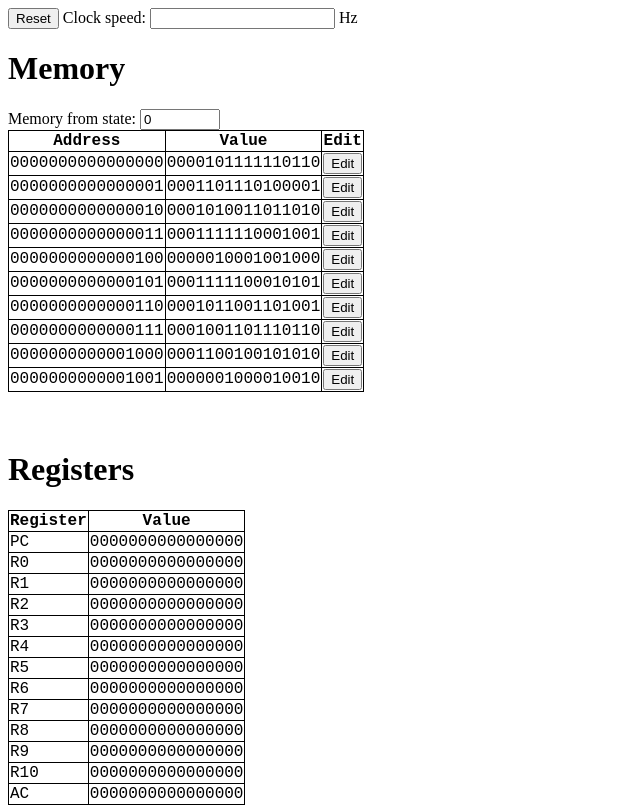
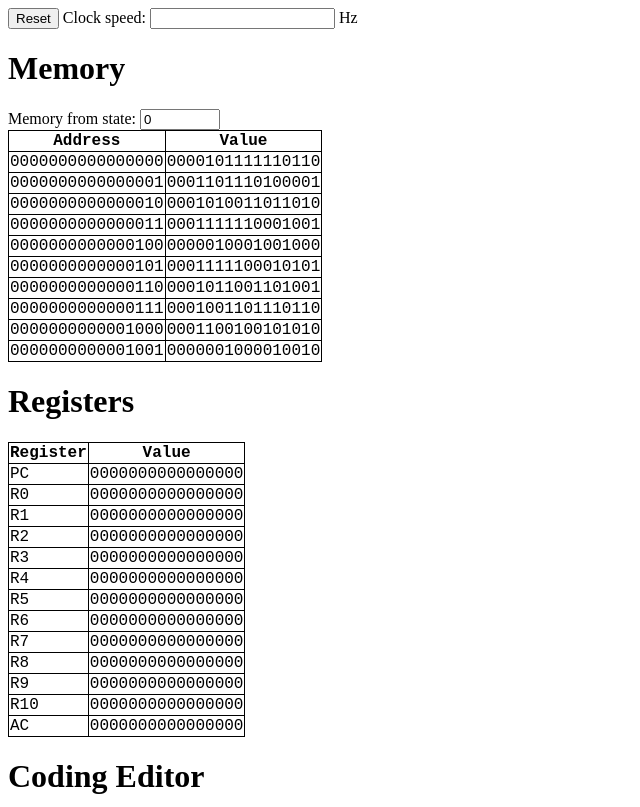
Before and after one commit to horenso/micro16, a Vue app: page / in a window 1280 px wide. Shown: the top 807 px of the page, without its empty margins (0-640 px from the left). Built offline with nearby package versions, Linux system fonts and the light colour scheme.

Commit message:
Remove wrapper from Memory widget.

```diff
--- a/src/components/Memory.vue
+++ b/src/components/Memory.vue
@@ -33,20 +33,16 @@ function updateOffset(event) {
   <h1>Memory</h1>
   Memory from state:
   <input type="number" v-model="offset" @input="updateOffset" min="0" :max="MAX_OFFSET" />
-  <div class="wrapper">
   <table>
     <tr>
       <th>Address</th>
       <th>Value</th>
-        <th>Edit</th>
     </tr>
     <tr v-for="(_, i) in TABLE_SIZE">
       <td>{{ padded(i + offset, 2, 16) }}</td>
       <td>{{ padded(memory[i + offset], 2, 16) }}</td>
-        <td><button>Edit</button></td>
     </tr>
   </table>
-  </div>
 </template>
 
 <style scoped>
@@ -57,10 +53,4 @@ td {
   border-collapse: collapse;
   font-family: "Courier New", monospace;
 }
-
-.wrapper {
-  height: 300px;
-  width: 400px;
-  overflow: scroll;
-}
 </style>
```
Lines whose indentation alone changed are shown as unchanged.
